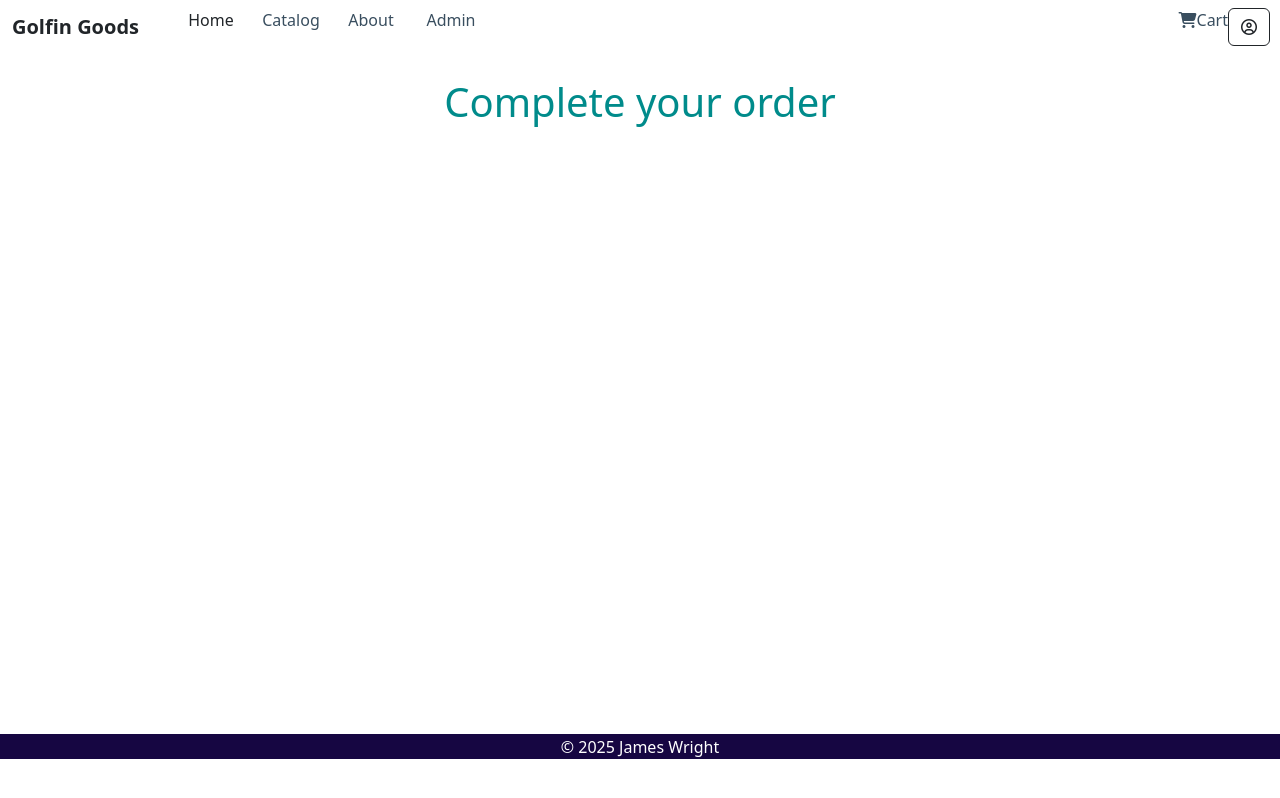
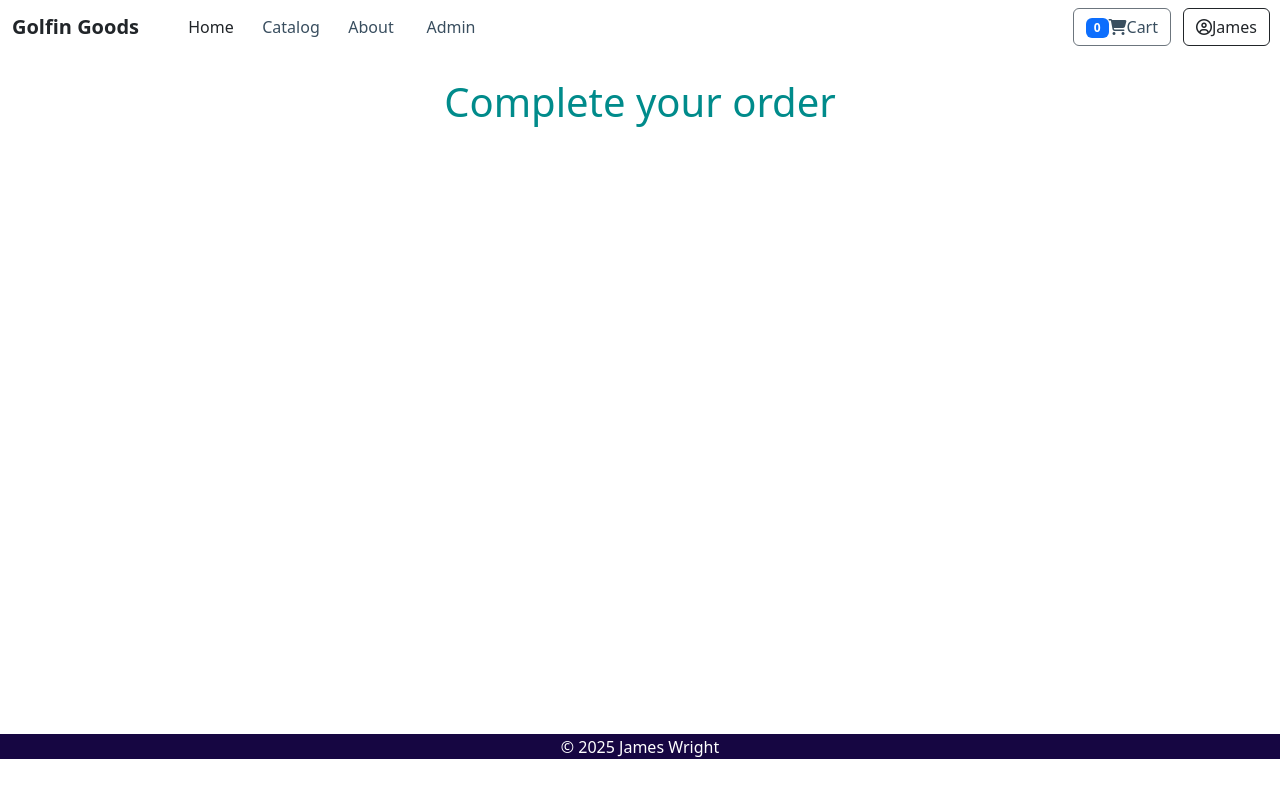
Before and after one commit to JamesWrightSDGKU/golfin-goods, a React (Vite) app in the folder app/: page /cart in a window 1280 px wide. Built offline with nearby package versions, Linux system fonts and the light colour scheme.

Commit message:
FSDI 109 Assignment 3

```diff
--- a/app/src/components/Navbar.jsx
+++ b/app/src/components/Navbar.jsx
@@ -1,8 +1,12 @@
 import { Link } from "react-router-dom";
 import "../styles/Navbar.css"
 import { useContext } from "react";
+import DataContext from "../state/DataContext";
 
 function Navbar() {
+
+    const user = useContext(DataContext).user;
+    const cart = useContext(DataContext).cart;
 
     return (
         <div className="navbar">
@@ -21,13 +25,15 @@ function Navbar() {
                     <Link to="/admin">Admin</Link>
                 </li>
                 <li className="cart-container">
-                    <Link to="/cart">
+                    <Link to="/cart" className="btn btn-outline-secondary">
+                        <span className="badge text-bg-primary">{cart.length}</span>
                         <i className="fa-solid fa-cart-shopping"></i>
                         Cart
                     </Link>
 
                     <button className="btn btn-outline-dark">
                         <i className="fa-regular fa-circle-user"></i>
+                        {user.name}
                     </button>
                 </li>
             </ul>
--- a/app/src/components/Product.jsx
+++ b/app/src/components/Product.jsx
@@ -1,13 +1,19 @@
 import QuantityPicker from "./QuantityPicker";
 import "../styles/Product.css";
-import { useState } from "react";
+import { useContext, useState } from "react";
+import DataContext from "../state/DataContext";
 
 function Product(props) {
 
     const [quantity, setQuantity] = useState(1);
 
+    const addProdToCart = useContext(DataContext).addProdToCart;
+
     function add() {
         console.log("You have added a product.");
+        let prodForCart = {...props.data};
+        prodForCart.quantity = quantity;
+        addProdToCart(prodForCart);
     }
 
     function handleQuantity(qty) {
@@ -18,6 +24,7 @@ function Product(props) {
     return (
         <div className="product">
             <img src={props.data.image} alt={props.data.title}></img>
+
             <h5>{props.data.title}</h5>
 
             <div className="prices">
--- /dev/null
+++ b/app/src/state/DataContext.js
@@ -0,0 +1,17 @@
+import { createContext } from "react";
+
+/**
+ * Context is an interface / blueprint
+ * NO IMPLEMENTATION HERE
+ */
+
+const DataContext = createContext({
+    cart: [],
+    user: {},
+
+    addProdToCart: () => {},
+    removeProdFromCart: () => {},
+    clearCart: () => {},
+});
+
+export default DataContext;
--- /dev/null
+++ b/app/src/state/GlobalProvider.jsx
@@ -0,0 +1,35 @@
+import DataContext from "./DataContext";
+import { useState } from "react";
+
+function GlobalProvider(props) {
+    const [cart, setCart] = useState([]);
+    const [user, setUser] = useState({ id: 1531, name:"James", email:"James@example.com"});
+
+    function addProdToCart(item) {
+        let copy = [...cart];
+        copy.push(item);
+        setCart(copy);
+    }
+
+    function removeProdFromCart() {
+
+    }
+
+    function clearCart() {
+
+    }
+
+    return (
+        <DataContext.Provider value={{
+            cart: cart,
+            user: user,
+            addProdToCart: addProdToCart,
+            removeProdFromCart: removeProdFromCart,
+            clearCart: clearCart
+        }}>
+            {props.children}
+        </DataContext.Provider>
+    );
+}
+
+export default GlobalProvider;
--- a/app/src/styles/Navbar.css
+++ b/app/src/styles/Navbar.css
@@ -6,6 +6,7 @@
 
 .navbar ul {
     display: flex;
+    align-items: center;
     list-style: none;
     margin-bottom: 0;
     flex: 1;
@@ -36,8 +37,13 @@
     margin-left: auto;
     width: auto;
     display: flex;
+    align-items: center;
 }
 
 .navbar .cart-container li {
     margin-right: 12px;
 }
+
+.navbar .cart-container button {
+    margin-left: 12px;
+}
```
Also changed, not shown: app/src/App.jsx (+10 -7 lines), app/src/components/ProductAdmin.jsx (+0 -16 lines).
